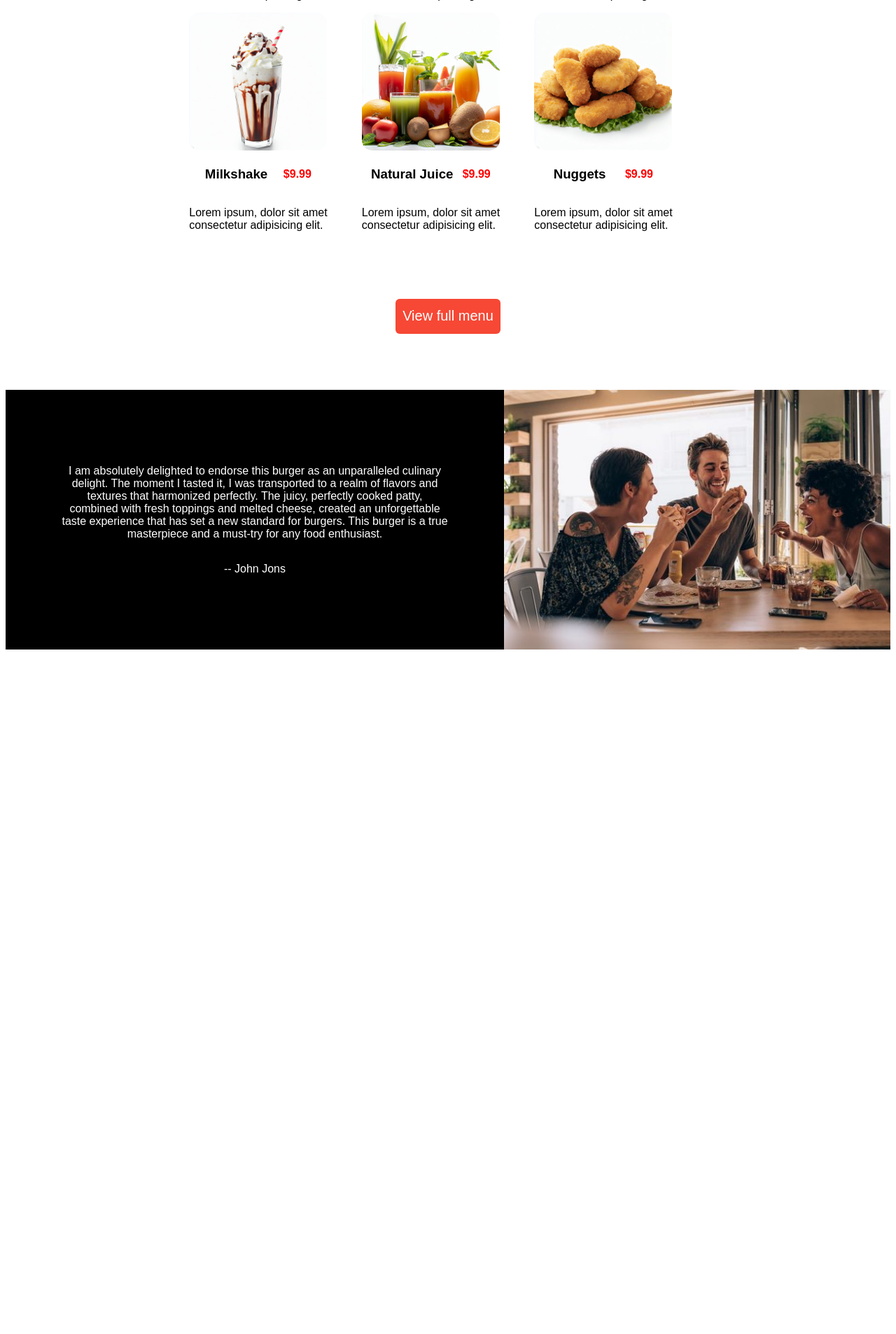
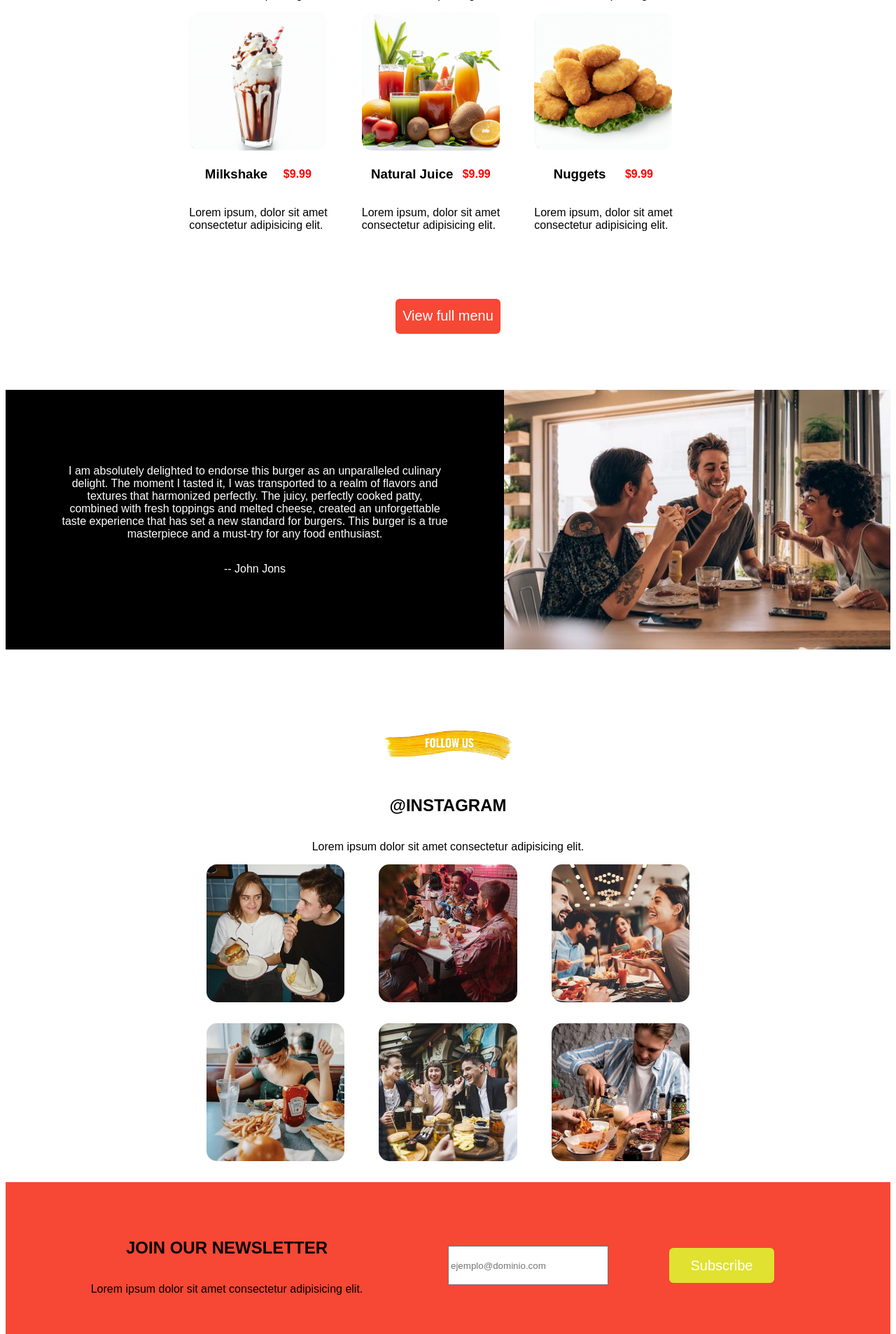
Before and after one commit to lfkanselmo/CESDE-EjerciciosDesarrolloWeb, a PHP site: page / in a window 1280 px wide. Shown: the part 3014-4920 px from the top of the page at 70% size. Before the commit the page ends 3942 px from the top, so only its background shows below. Run offline with PHP 8.4, Linux system fonts and the light colour scheme.

Commit message:
update examen

```diff
--- a/CSS/Examen/index.html
+++ b/CSS/Examen/index.html
@@ -1,16 +1,14 @@
 <!DOCTYPE html>
 <html lang="es">
+
 <head>
   <meta charset="UTF-8" />
   <meta name="viewport" content="width=device-width, initial-scale=1.0" />
   <title>Burger</title>
   <link rel="stylesheet" href="style.css" />
-    <link
-      rel="shortcut icon"
-      href="media/header/icon.png"
-      type="image/x-icon"
-    />
+  <link rel="shortcut icon" href="media/header/icon.png" type="image/x-icon" />
 </head>
+
 <body>
   <header>
     <div class="menu">
@@ -235,7 +233,6 @@
         <div class="menu_button">
           <button>View full menu</button>
         </div>
-
       </div>
       <div></div>
       <div></div>
@@ -243,13 +240,82 @@
 
     <div class="testimonial">
       <div>
-          <p>I am absolutely delighted to endorse this burger as an unparalleled culinary delight. The moment I tasted it, I was transported to a realm of flavors and textures that harmonized perfectly. The juicy, perfectly cooked patty, combined with fresh toppings and melted cheese, created an unforgettable taste experience that has set a new standard for burgers. This burger is a true masterpiece and a must-try for any food enthusiast.</p>
+        <p>
+          I am absolutely delighted to endorse this burger as an unparalleled
+          culinary delight. The moment I tasted it, I was transported to a
+          realm of flavors and textures that harmonized perfectly. The juicy,
+          perfectly cooked patty, combined with fresh toppings and melted
+          cheese, created an unforgettable taste experience that has set a new
+          standard for burgers. This burger is a true masterpiece and a
+          must-try for any food enthusiast.
+        </p>
         <p>-- John Jons</p>
       </div>
       <div>
-          <img src="media/central banner/testimonial.jpg">
+        <img src="media/central banner/testimonial.jpg" />
       </div>
+    </div>
+
+    <div class="followUs">
+      <div>
+        <div class="contact_img">
+          <img src="media/central banner/followUs.png" />
+        </div>
+
+        <h2>@INSTAGRAM</h2>
+        <p>Lorem ipsum dolor sit amet consectetur adipisicing elit.</p>
+
+        <div class="photos_insta">
+          <div>
+            <img src="media/central banner/redes/redes1.jpg" />
+          </div>
+
+          <div>
+            <img src="media/central banner/redes/redes2.jpg" />
+          </div>
+
+          <div>
+            <img src="media/central banner/redes/redes3.jpg" />
+          </div>
+
+          <div>
+            <img src="media/central banner/redes/redes4.jpg" />
+          </div>
+
+          <div>
+            <img src="media/central banner/redes/redes5.jpg" />
+          </div>
+
+          <div>
+            <img src="media/central banner/redes/redes6.jpg" />
+          </div>
+        </div>
+      </div>
+    </div>
+
+    <div class="newsletter">
+      <div>
+        <div class="newsletter_text">
+          <h2>JOIN OUR NEWSLETTER</h2>
+          <p>Lorem ipsum dolor sit amet consectetur adipisicing elit.</p>
+        </div>
+
+        <div class="email_box">
+          <div>
+            <input type="email" name="email" placeholder="ejemplo@dominio.com" />
+          </div>
+
+          <div>
+            <button>Subscribe</button>
+          </div>
+        </div>
+      </div>
+    </div>
+
+    <div class="map">
+      <iframe src="https://www.google.com/maps/embed?pb=!1m18!1m12!1m3!1d3047.418137605599!2d-73.98628597445632!3d40.731016747707045!2m3!1f0!2f0!3f0!3m2!1i1024!2i768!4f13.1!3m3!1m2!1s0x89c2599dd51b868f%3A0x60dfb6d8caf8451c!2sTompkins%20Square%20Bagels!5e0!3m2!1ses-419!2sco!4v1692489748600!5m2!1ses-419!2sco" style="border:0;" allowfullscreen="" loading="lazy" referrerpolicy="no-referrer-when-downgrade"></iframe>
     </div>
   </main>
 </body>
+
 </html>
--- a/CSS/Examen/style.css
+++ b/CSS/Examen/style.css
@@ -273,7 +273,7 @@ button:hover{
     margin-top: var(--margin-top-banner);
 }
 
-/*----------------*/
+/* -------- TESTIMONIAL -------- */
 
 .testimonial{
     display: flex;
@@ -299,3 +299,90 @@ button:hover{
     width: 100%;
     height: 100%;
 }
+
+/* -------- FOLLOW US -------- */
+
+.followUs > div:first-child{
+    display: flex;
+    flex-direction: column;
+    align-items: center;
+    margin-top: var(--margin-top-banner);
+}
+
+.followUs img{
+    width: var(--brush_img_size);
+}
+
+.photos_insta{
+    width: 65%;
+    display: flex;
+    flex-flow: row wrap;
+    justify-content: center;
+}
+
+.photos_insta div{
+    display: flex;
+    justify-content: center;
+    align-items: center;
+    width: 30%;
+    margin-bottom: 30px;
+}
+
+.photos_insta div img{
+    width: 80%;
+    border-radius: 15px;
+}
+
+/* -------- NEWSLETTER -------- */
+
+.newsletter > div:first-child{
+    display: flex;
+    flex-direction: row;
+    justify-content: center;
+    width: 100%;
+    background-color: var(--button-color-salmon);
+    padding: 60px 0;
+}
+
+.newsletter_text,
+.email_box{
+    width: 50%;
+    display: flex;
+    flex-direction: row;
+    justify-content: center;
+    align-items: center;
+}
+
+.newsletter_text{
+    flex-direction: column;
+    justify-content: start;
+}
+
+.email_box > div{
+    width: 50%;
+}
+
+.email_box > div > button{
+    background-color: var(--button-color-yellow);
+}
+
+.email_box > div > button:hover{
+    color: var(--button-color-salmon);
+}
+
+.email_box > div:first-child > input{
+    height: 50px;
+    width: 70%;
+}
+
+/* -------- MAP -------- */
+
+.map{
+    width: 100%;
+    height: 400px;
+}
+
+.map > iframe{
+    width: 100%;
+    height: 100%;
+}
```
Also changed, not shown: CSS/Examen/media/central banner/redes/redes1.jpg (added), CSS/Examen/media/central banner/redes/redes2.jpg (added), CSS/Examen/media/central banner/redes/redes3.jpg (added), CSS/Examen/media/central banner/redes/redes4.jpg (added), CSS/Examen/media/central banner/redes/redes5.jpg (added), CSS/Examen/media/central banner/redes/redes6.jpg (added). Lines whose indentation alone changed are shown as unchanged.
